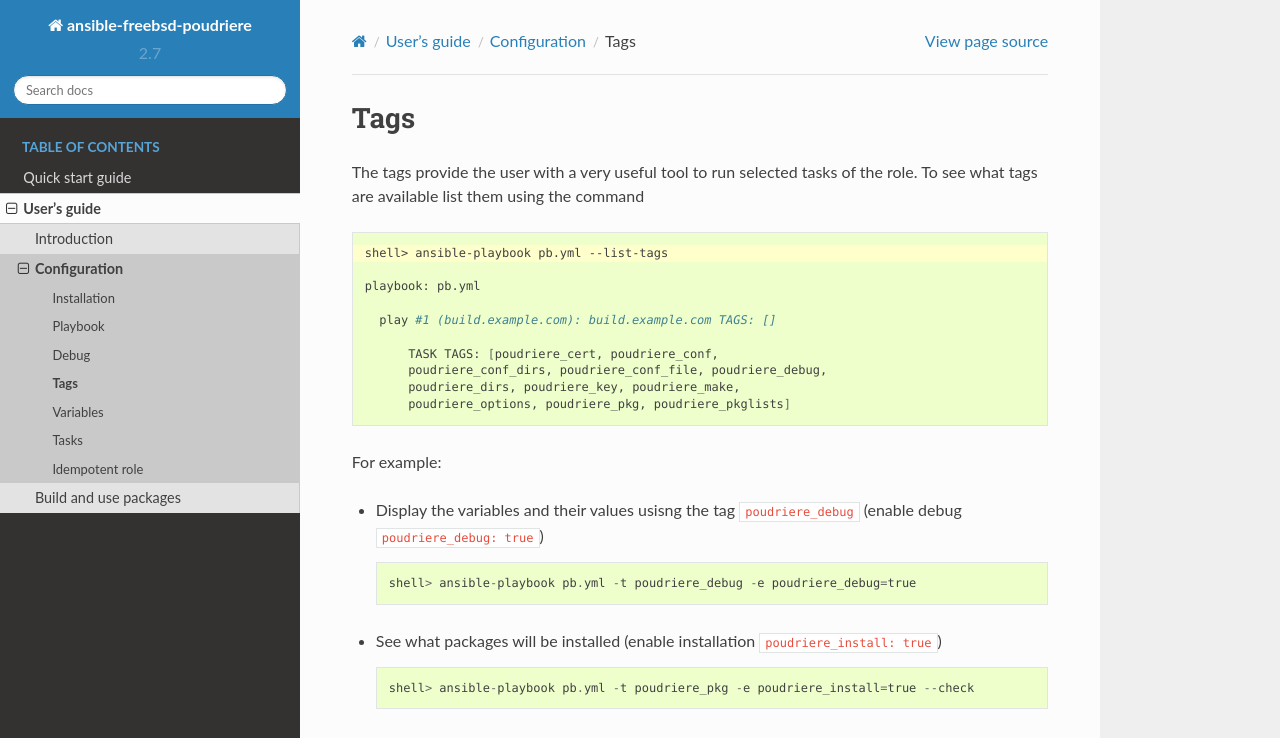
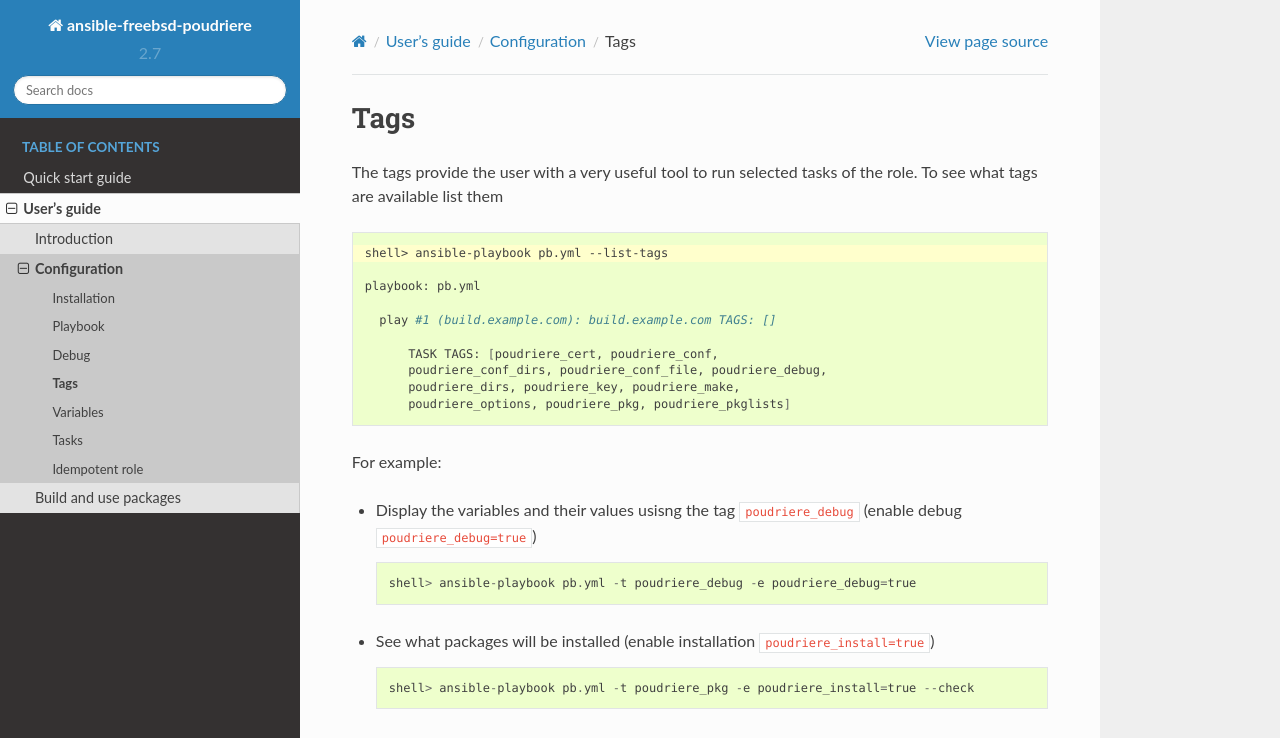
Before and after one commit to vbotka/ansible-freebsd-poudriere, a Sphinx documentation site: the page built from docs/source/guide-conf-tags.rst, in a window 1280 px wide and 1104 px high. Shown: the top 738 px of the window. Built offline with Sphinx 7.4.7 and the Read the Docs theme 3.1.0, drawn with Linux system fonts in a browser that asks for light colours; some web fonts are replaced; pages that are not in the unit, such as notebooks, are missing from menus.

Commit message:
Updated docs. Formatting incl. index.

```diff
--- a/docs/source/guide-conf-tags.rst
+++ b/docs/source/guide-conf-tags.rst
@@ -3,21 +3,21 @@
 Tags
 ----
 
-The :index:`tags` provide the user with a very useful tool to run
-selected tasks of the role. To see what tags are available list them
-using the command
+.. index:: single: tags; Configuration/Tags
+
+The tags provide the user with a very useful tool to run selected tasks of the role. To see
+what tags are available list them
 
 .. include:: tags-list.rst
 
 For example:
 
-* Display the variables and their values usisng the tag
-  ``poudriere_debug`` (enable debug ``poudriere_debug: true``) ::
+* Display the variables and their values usisng the tag ``poudriere_debug`` (enable debug
+  ``poudriere_debug=true``) ::
 
    shell> ansible-playbook pb.yml -t poudriere_debug -e poudriere_debug=true
 
-* See what packages will be installed (enable installation
-  ``poudriere_install: true``) ::
+* See what packages will be installed (enable installation ``poudriere_install=true``) ::
 
    shell> ansible-playbook pb.yml -t poudriere_pkg -e poudriere_install=true --check
 
```
